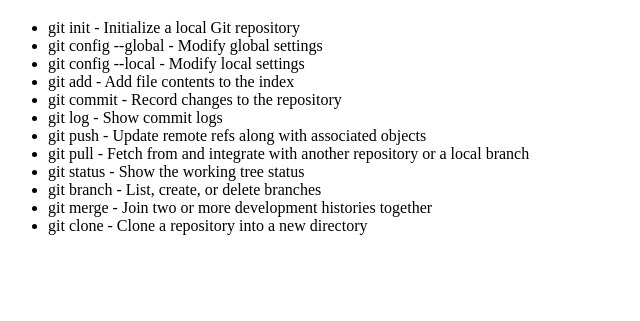
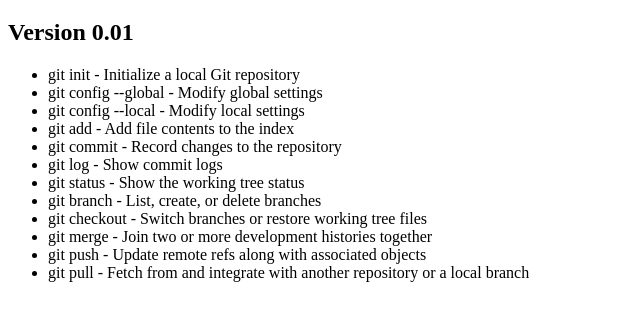
Before and after one commit to apalomet/apalomet, a plain HTML site: page index.html in a window 1280 px wide. Shown: the part 61-382 px from the top of the page, without its empty margins (0-640 px from the left). Drawn offline with Linux system fonts and the light colour scheme.

Commit message:
Testing Ver0.01

```diff
--- a/index.html
+++ b/index.html
@@ -4,10 +4,11 @@
     <meta charset="UTF-8">
     <meta http-equiv="X-UA-Compatible" content="IE=edge">
     <meta name="viewport" content="width=device-width, initial-scale=1.0">
-    <title>Git Commands</title>
+    <title>Git from Zero</title>
 </head>
 <body>
     <h1>List of Common Git Commands</h1>
+    <h2>Version 0.01</h2>
     <ul>
         <li>git init - Initialize a local Git repository</li>
         <li>git config --global - Modify global settings</li>
@@ -15,12 +16,12 @@
         <li>git add - Add file contents to the index</li>
         <li>git commit - Record changes to the repository</li>
         <li>git log - Show commit logs</li>
+        <li>git status - Show the working tree status</li>
+        <li>git branch - List, create, or delete branches</li>
+        <li>git checkout - Switch branches or restore working tree files</li>
+        <li>git merge - Join two or more development histories together</li>
         <li>git push - Update remote refs along with associated objects</li>
         <li>git pull - Fetch from and integrate with another repository or a local branch</li>
-        <li>git status - Show the working tree status</li>
-        <li>git branch - List, create, or delete branches</li>
-        <li>git merge - Join two or more development histories together</li>
-        <li>git clone - Clone a repository into a new directory</li>
     </ul>
 </body>
 </html>
```
Also changed, not shown: 2 other files.
